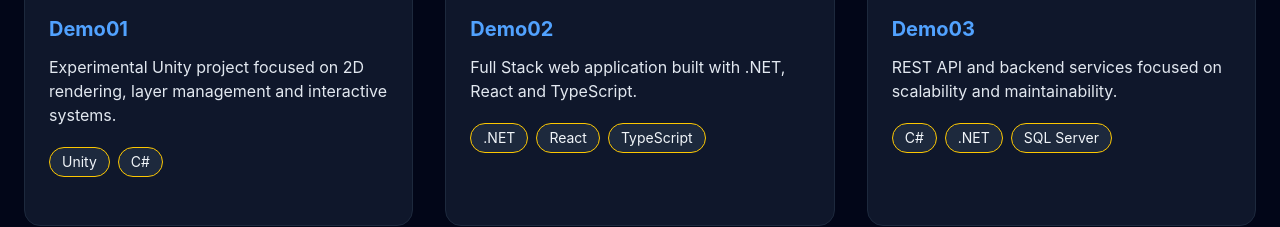
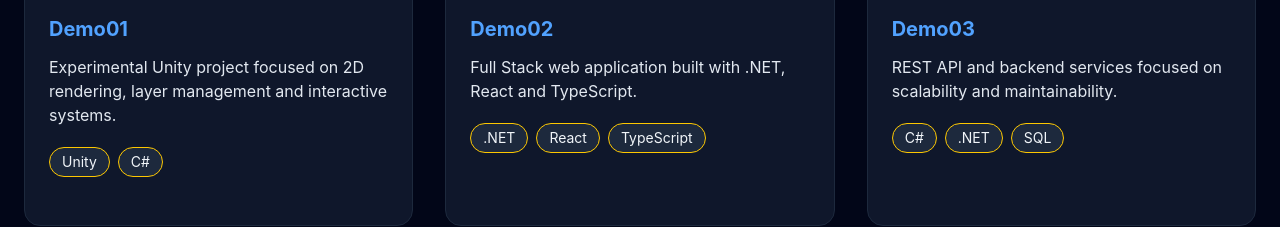
Before and after one commit to iamjosepunto/iamjosepunto.github.io, a React (Vite) app: page / in a window 1280 px wide. Shown: the part 1000-1227 px from the top of the page. Built offline with nearby package versions, Linux system fonts and the light colour scheme.

Commit message:
Reduce profile photo diameter

```diff
--- a/src/data/profile.ts
+++ b/src/data/profile.ts
@@ -29,7 +29,7 @@
   "React",
   "TypeScript",
   "JavaScript",
-  "SQL Server",
+  "SQL",
   "MongoDB",
   "Blazor",
   "Razor",
@@ -67,7 +67,7 @@
     repo: "",
     description:
       "REST API and backend services focused on scalability and maintainability.",
-    tech: ["C#", ".NET", "SQL Server"],
+    tech: ["C#", ".NET", "SQL"],
   },
 
   {
```
